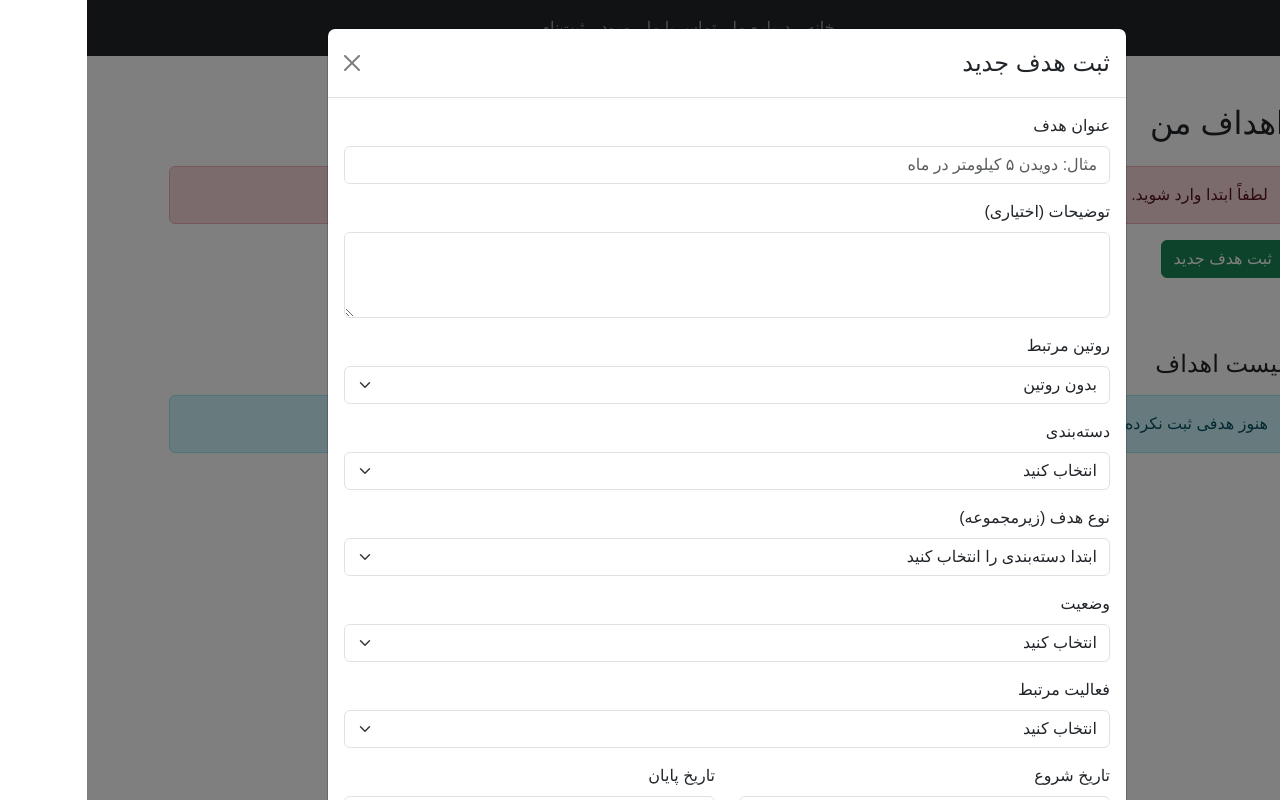
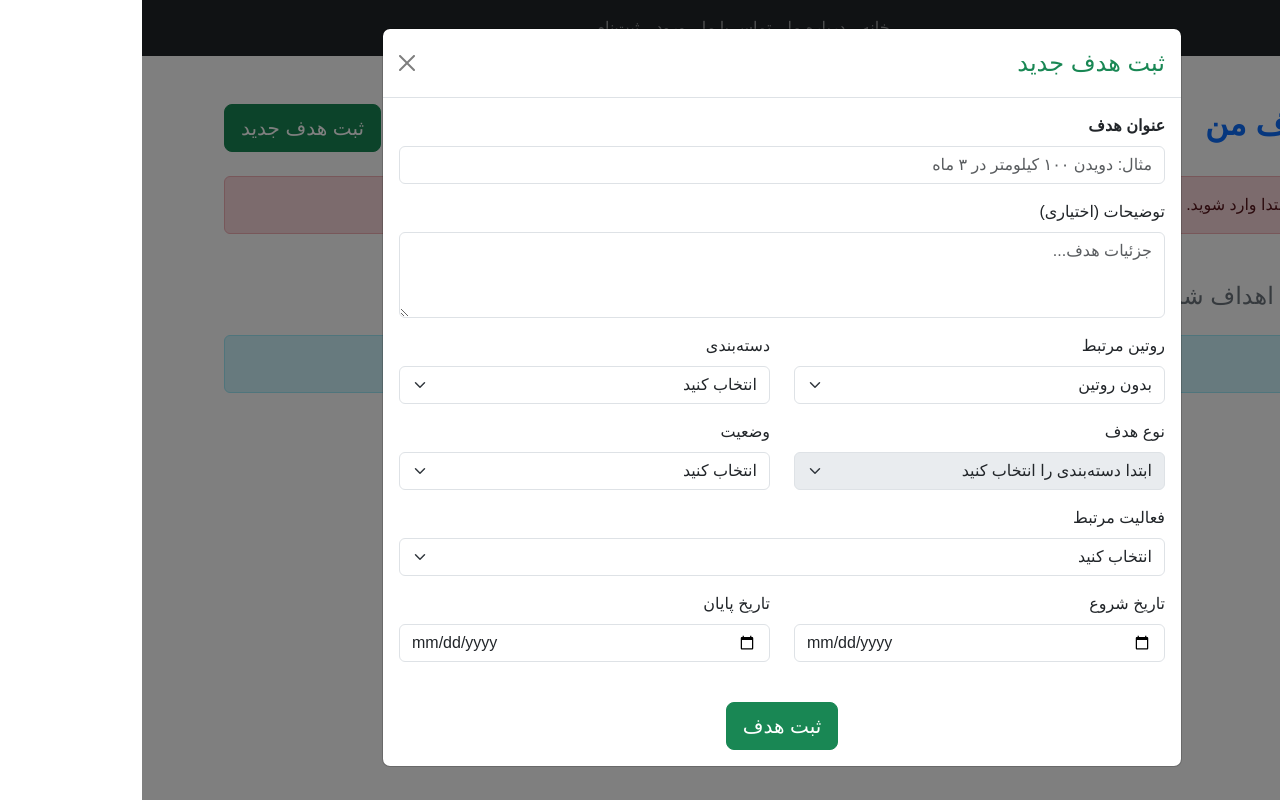
Before and after one commit to pouya-mhb/Routino-DRF, a React (Create React App) app in the folder frontend/: page /goals in a window 1280 px wide. Both pictures are taken after a click on the button "ثبت هدف جدید". Built offline with nearby package versions, Linux system fonts and the light colour scheme; a small style sheet from the web is missing.

Commit message:
update goals page

```diff
--- a/frontend/src/components/GoalsPage.js
+++ b/frontend/src/components/GoalsPage.js
@@ -1,5 +1,5 @@
 import React, { useState, useEffect } from 'react';
-import { Container, Button, Modal, Form, Alert, Card } from 'react-bootstrap';
+import { Container, Button, Modal, Form, Alert, Card, Badge, Row, Col, Spinner } from 'react-bootstrap';
 import axios from 'axios';
 
 function GoalsPage() {
@@ -23,102 +23,97 @@ function GoalsPage() {
   const [routines, setRoutines] = useState([]);
   const [activities, setActivities] = useState([]);
   const [profile, setProfile] = useState(null);
+  const [goals, setGoals] = useState([]);
 
-  const [goals, setGoals] = useState([]);
+  const [loading, setLoading] = useState(true);
+  const [saving, setSaving] = useState(false);
   const [error, setError] = useState('');
   const [success, setSuccess] = useState('');
 
   const token = localStorage.getItem('token');
 
-  // گرفتن داده‌ها از سرور
+
   useEffect(() => {
     const fetchData = async () => {
       if (!token) {
         setError('لطفاً ابتدا وارد شوید.');
+        setLoading(false);
         return;
       }
 
       try {
-        // پروفایل کاربر
-        const profileRes = await axios.get('http://localhost:8000/api/profile/me/', {
-          headers: { Authorization: `Bearer ${token}` }
-        });
+        const headers = { Authorization: `Bearer ${token}` };
+
+        const [
+          profileRes,
+          catRes,
+          subCatRes,
+          statusRes,
+          routineRes,
+          activityRes,
+          goalRes
+        ] = await Promise.all([
+          axios.get('http://localhost:8000/api/profile/me/', { headers }),
+          axios.get('http://localhost:8000/api/categories/', { headers }),
+          axios.get('http://localhost:8000/api/subcategories/', { headers }),
+          axios.get('http://localhost:8000/api/statuses/', { headers }),
+          axios.get('http://localhost:8000/api/routines/', { headers }),
+          axios.get('http://localhost:8000/api/activities/', { headers }),
+          axios.get('http://localhost:8000/api/goals/', { headers })
+        ]);
+
         setProfile(profileRes.data);
-
-        // دسته‌بندی‌ها
-        const catRes = await axios.get('http://localhost:8000/api/categories/', {
-          headers: { Authorization: `Bearer ${token}` }
-        });
         setCategories(catRes.data);
-
-        // زیرمجموعه‌ها
-        const subCatRes = await axios.get('http://localhost:8000/api/subcategories/', {
-          headers: { Authorization: `Bearer ${token}` }
-        });
         setSubCategories(subCatRes.data);
-
-        // وضعیت‌ها
-        const statusRes = await axios.get('http://localhost:8000/api/statuses/', {
-          headers: { Authorization: `Bearer ${token}` }
-        });
         setStatuses(statusRes.data);
-
-        // روتین‌ها
-        const routineRes = await axios.get('http://localhost:8000/api/routines/', {
-          headers: { Authorization: `Bearer ${token}` }
-        });
         setRoutines(routineRes.data);
-
-        // فعالیت‌ها
-        const activityRes = await axios.get('http://localhost:8000/api/activities/', {
-          headers: { Authorization: `Bearer ${token}` }
-        });
         setActivities(activityRes.data);
-
-        // اهداف کاربر
-        const goalRes = await axios.get('http://localhost:8000/api/goals/', {
-          headers: { Authorization: `Bearer ${token}` }
-        });
         setGoals(goalRes.data);
 
       } catch (err) {
-        setError('خطا در بارگذاری داده‌ها: ' + (err.response?.data?.detail || err.message));
+        setError('خطا در بارگذاری اطلاعات: ' + (err.response?.data?.detail || err.message));
+      } finally {
+        setLoading(false);
       }
     };
 
     fetchData();
   }, [token]);
 
-  // فیلتر زیرمجموعه‌ها بر اساس دسته‌بندی انتخاب‌شده
+  // فیلتر زیرمجموعه‌ها
   useEffect(() => {
     if (formData.category) {
       const filtered = subCategories.filter(sub => sub.category === parseInt(formData.category));
       setFilteredSubCategories(filtered);
+      setFormData(prev => ({ ...prev, subCategory: '' })); // ریست کردن subCategory
     } else {
       setFilteredSubCategories([]);
+      setFormData(prev => ({ ...prev, subCategory: '' }));
     }
   }, [formData.category, subCategories]);
 
   const handleChange = (e) => {
     const { name, value } = e.target;
-    setFormData({ ...formData, [name]: value });
+    setFormData(prev => ({ ...prev, [name]: value }));
   };
 
   const handleSubmit = async (e) => {
     e.preventDefault();
     setError('');
     setSuccess('');
+    setSaving(true);
 
     if (!profile) {
       setError('پروفایل یافت نشد!');
+      setSaving(false);
       return;
     }
 
     const payload = {
       title: formData.title,
       description: formData.description || "",
-      profile: profile.user_profile,           // عدد ID کاربر
-      routine: parseInt(formData.routine) || null,
+      profile: profile.user_profile,
+      routine: formData.routine ? parseInt(formData.routine) : null,
       category: parseInt(formData.category),
       subCategory: parseInt(formData.subCategory),
       status: parseInt(formData.status),
@@ -126,8 +121,6 @@ function GoalsPage() {
       start_date: formData.start_date,
       end_date: formData.end_date,
     };
-
-    console.log('ارسال هدف با داده:', payload);
 
     try {
       const response = await axios.post('http://localhost:8000/api/goals/', payload, {
@@ -137,57 +130,87 @@ function GoalsPage() {
         }
       });
 
-      setGoals([...goals, response.data]);
+      setGoals(prev => [...prev, response.data]);
       setSuccess('هدف با موفقیت ثبت شد!');
       setShowModal(false);
+
+      // ریست فرم
       setFormData({
         title: '',
         description: '',
         category: '',
-        routine: '',
-        category: '',
         subCategory: '',
         status: '',
+        routine: '',
         activity: '',
         start_date: '',
         end_date: ''
       });
+
     } catch (err) {
-      setError('خطا در ثبت هدف: ' + JSON.stringify(err.response?.data || err.message));
-      console.error(err.response);
+      const msg = err.response?.data;
+      setError(
+        msg && typeof msg === 'object'
+          ? Object.values(msg).flat().join(' | ')
+          : 'خطا در ثبت هدف. دوباره تلاش کنید.'
+      );
+    } finally {
+      setSaving(false);
     }
   };
 
+  const getStatusBadge = (statusId) => {
+    const status = statuses.find(s => s.id === statusId);
+    const title = status?.title || 'نامشخص';
+    if (title.includes('انجام') || title.includes('Done')) return <Badge bg="success">انجام شده</Badge>;
+    if (title.includes('در حال') || title.includes('Progress')) return <Badge bg="warning">در حال انجام</Badge>;
+    return <Badge bg="secondary">{title}</Badge>;
+  };
+
+  if (loading) {
+    return (
+      <Container className="mt-5 text-center">
+        <Spinner animation="border" variant="primary" />
+        <p className="mt-3">در حال بارگذاری اهداف...</p>
+      </Container>
+    );
+  }
+
   return (
     <Container className="mt-5" dir="rtl">
-      <h2 className="mb-4">اهداف من</h2>
-
-      {error && <Alert variant="danger">{error}</Alert>}
-      {success && <Alert variant="success">{success}</Alert>}
-
-      <Button variant="success" onClick={() => setShowModal(true)} className="mb-4">
+      <div className="d-flex justify-content-between align-items-center mb-4">
+        <h2 className="text-primary fw-bold">اهداف من</h2>
+        <Button variant="success" size="lg" onClick={() => setShowModal(true)}>
           ثبت هدف جدید
         </Button>
+      </div>
+
+      {error && <Alert variant="danger" dismissible onClose={() => setError('')}>{error}</Alert>}
+      {success && <Alert variant="success" dismissible onClose={() => setSuccess('')}>{success}</Alert>}
 
       {/* مودال ثبت هدف */}
       <Modal show={showModal} onHide={() => setShowModal(false)} size="lg" dir="rtl">
         <Modal.Header closeButton>
-          <Modal.Title>ثبت هدف جدید</Modal.Title>
+          <Modal.Title className="text-success">ثبت هدف جدید</Modal.Title>
         </Modal.Header>
         <Modal.Body>
           <Form onSubmit={handleSubmit}>
+            <Row>
+              <Col md={12}>
                 <Form.Group className="mb-3">
-              <Form.Label>عنوان هدف</Form.Label>
+                  <Form.Label className="fw-bold">عنوان هدف</Form.Label>
                   <Form.Control
                     type="text"
                     name="title"
                     value={formData.title}
                     onChange={handleChange}
+                    placeholder="مثال: دویدن ۱۰۰ کیلومتر در ۳ ماه"
                     required
-                placeholder="مثال: دویدن ۵ کیلومتر در ماه"
                   />
                 </Form.Group>
+              </Col>
 
+              <Col md={12}>
                 <Form.Group className="mb-3">
                   <Form.Label>توضیحات (اختیاری)</Form.Label>
                   <Form.Control
@@ -196,9 +219,14 @@ function GoalsPage() {
                     name="description"
                     value={formData.description}
                     onChange={handleChange}
+                    placeholder="جزئیات هدف..."
                   />
                 </Form.Group>
+              </Col>
+            </Row>
 
+            <Row>
+              <Col md={6}>
                 <Form.Group className="mb-3">
                   <Form.Label>روتین مرتبط</Form.Label>
                   <Form.Select name="routine" value={formData.routine} onChange={handleChange}>
@@ -208,7 +236,9 @@ function GoalsPage() {
                     ))}
                   </Form.Select>
                 </Form.Group>
+              </Col>
 
+              <Col md={6}>
                 <Form.Group className="mb-3">
                   <Form.Label>دسته‌بندی</Form.Label>
                   <Form.Select name="category" value={formData.category} onChange={handleChange} required>
@@ -218,17 +248,25 @@ function GoalsPage() {
                     ))}
                   </Form.Select>
                 </Form.Group>
+              </Col>
+            </Row>
 
+            <Row>
+              <Col md={6}>
                 <Form.Group className="mb-3">
-              <Form.Label>نوع هدف (زیرمجموعه)</Form.Label>
-              <Form.Select name="subCategory" value={formData.subCategory} onChange={handleChange} required>
-                <option value="">ابتدا دسته‌بندی را انتخاب کنید</option>
+                  <Form.Label>نوع هدف</Form.Label>
+                  <Form.Select name="subCategory" value={formData.subCategory} onChange={handleChange} required disabled={!formData.category}>
+                    <option value="">
+                      {formData.category ? 'انتخاب کنید' : 'ابتدا دسته‌بندی را انتخاب کنید'}
+                    </option>
                     {filteredSubCategories.map(sub => (
                       <option key={sub.id} value={sub.id}>{sub.title}</option>
                     ))}
                   </Form.Select>
                 </Form.Group>
+              </Col>
 
+              <Col md={6}>
                 <Form.Group className="mb-3">
                   <Form.Label>وضعیت</Form.Label>
                   <Form.Select name="status" value={formData.status} onChange={handleChange} required>
@@ -238,7 +276,11 @@ function GoalsPage() {
                     ))}
                   </Form.Select>
                 </Form.Group>
+              </Col>
+            </Row>
 
+            <Row>
+              <Col md={12}>
                 <Form.Group className="mb-3">
                   <Form.Label>فعالیت مرتبط</Form.Label>
                   <Form.Select name="activity" value={formData.activity} onChange={handleChange} required>
@@ -248,50 +290,63 @@ function GoalsPage() {
                     ))}
                   </Form.Select>
                 </Form.Group>
+              </Col>
+            </Row>
 
-            <div className="row">
-              <Form.Group className="mb-3 col-md-6">
+            <Row>
+              <Col md={6}>
+                <Form.Group className="mb-3">
                   <Form.Label>تاریخ شروع</Form.Label>
                   <Form.Control type="date" name="start_date" value={formData.start_date} onChange={handleChange} required />
                 </Form.Group>
-              <Form.Group className="mb-3 col-md-6">
+              </Col>
+              <Col md={6}>
+                <Form.Group className="mb-3">
                   <Form.Label>تاریخ پایان</Form.Label>
                   <Form.Control type="date" name="end_date" value={formData.end_date} onChange={handleChange} required />
                 </Form.Group>
-            </div>
+              </Col>
+            </Row>
 
-            <div className="text-center">
-              <Button variant="primary" type="submit" size="lg">
-                ثبت هدف
+            <div className="text-center mt-4">
+              <Button variant="success" type="submit" size="lg" disabled={saving}>
+                {saving ? 'در حال ثبت...' : 'ثبت هدف'}
               </Button>
             </div>
           </Form>
         </Modal.Body>
       </Modal>
 
-      {/* نمایش اهداف کاربر */}
-      <h4 className="mt-5 mb-3">لیست اهداف</h4>
+      {/* نمایش اهداف */}
+      <h4 className="mt-5 mb-4 text-secondary">لیست اهداف شما</h4>
       {goals.length === 0 ? (
-        <Alert variant="info">هنوز هدفی ثبت نکرده‌اید.</Alert>
+        <Alert variant="info" className="text-center">
+          هنوز هدفی ثبت نکرده‌اید. روی دکمه "ثبت هدف جدید" کلیک کنید!
+        </Alert>
       ) : (
-        <div className="row">
+        <Row>
           {goals.map(goal => (
-            <div key={goal.id} className="col-md-6 mb-3">
-              <Card>
-                <Card.Body>
-                  <Card.Title>{goal.title}</Card.Title>
-                  {goal.description && <Card.Text>{goal.description}</Card.Text>}
-                  <Card.Text><strong>روتین:</strong> {routines.find(r => r.id === goal.routine)?.title || 'ندارد'}</Card.Text>
-                  <Card.Text><strong>دسته‌بندی:</strong> {categories.find(c => c.id === goal.category)?.title}</Card.Text>
-                  <Card.Text><strong>وضعیت:</strong> {statuses.find(s => s.id === goal.status)?.title}</Card.Text>
-                  <Card.Text><strong>فعالیت:</strong> {activities.find(a => a.id === goal.activity)?.title}</Card.Text>
-                  <Card.Text><strong>تاریخ شروع:</strong> {goal.start_date}</Card.Text>
-                  <Card.Text><strong>تاریخ پایان:</strong> {goal.end_date}</Card.Text>
+            <Col md={6} lg={4} className="mb-4" key={goal.id}>
+              <Card className="h-100 shadow-sm border-0">
+                <Card.Body className="d-flex flex-column">
+                  <div className="d-flex justify-content-between align-items-start mb-2">
+                    <Card.Title className="text-primary">{goal.title}</Card.Title>
+                    {getStatusBadge(goal.status)}
+                  </div>
+                  {goal.description && <Card.Text className="text-muted small">{goal.description}</Card.Text>}
+                  <div className="mt-auto">
+                    <small>
+                      <strong>روتین:</strong> {routines.find(r => r.id === goal.routine)?.title || 'ندارد'}<br />
+                      <strong>فعالیت:</strong> {activities.find(a => a.id === goal.activity)?.title || '—'}<br />
+                      <strong>از:</strong> {new Date(goal.start_date).toLocaleDateString('fa-IR')}
+                      <strong> تا:</strong> {new Date(goal.end_date).toLocaleDateString('fa-IR')}
+                    </small>
+                  </div>
                 </Card.Body>
               </Card>
-            </div>
+            </Col>
           ))}
-        </div>
+        </Row>
       )}
     </Container>
   );
```
Lines whose indentation alone changed are shown as unchanged.
